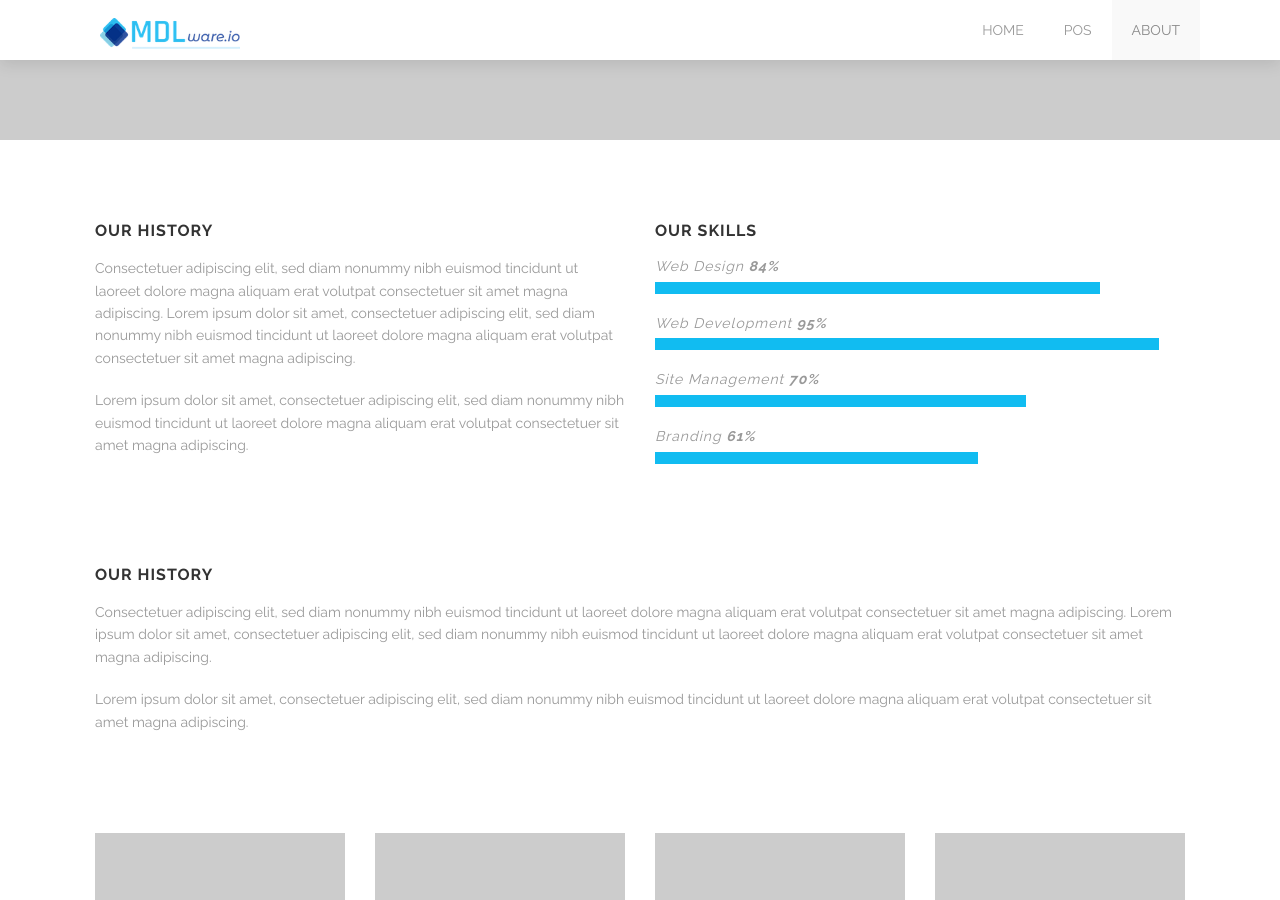
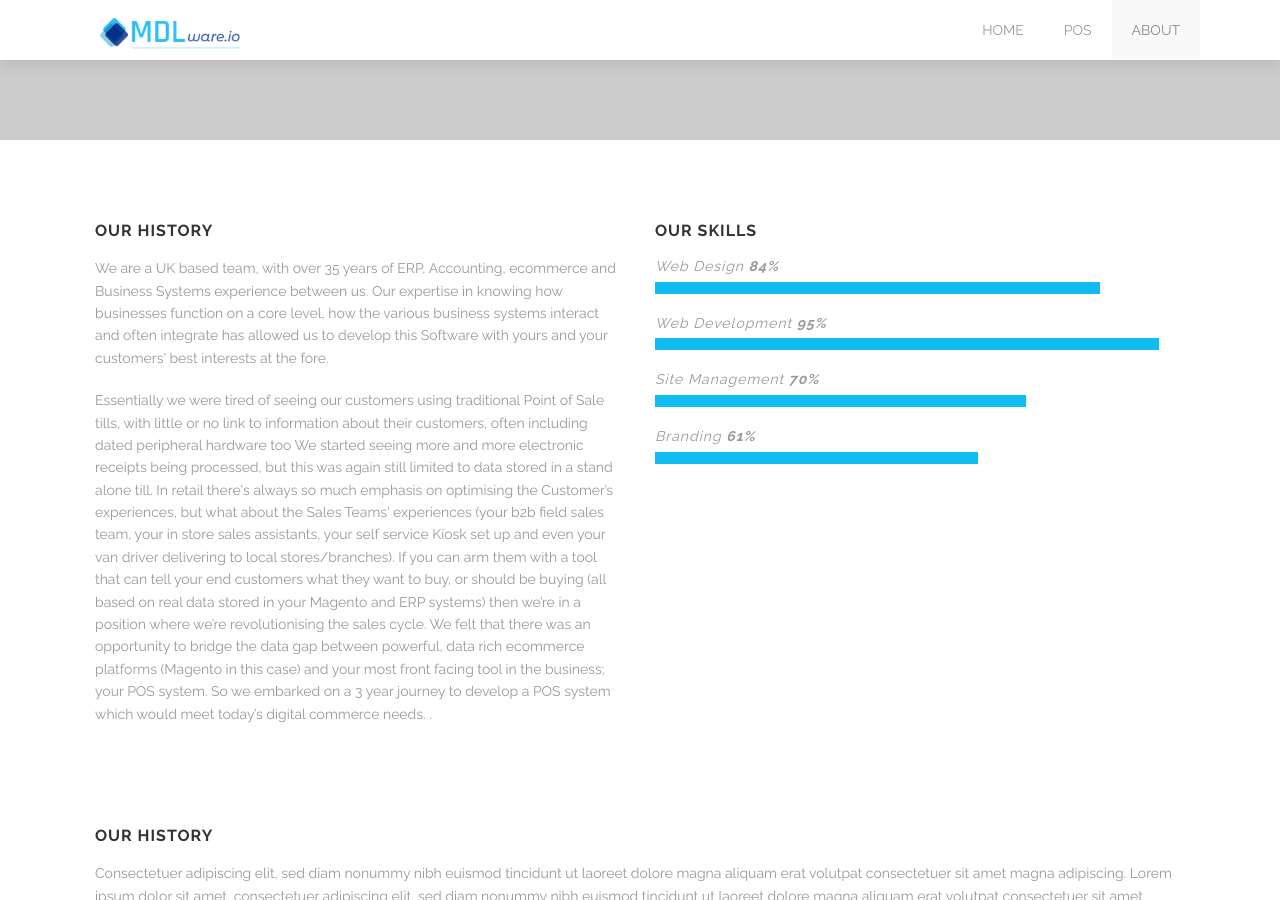
Before and after one commit to mdlware-io/mdlware-io.github.io, a Jekyll site: the page built from about-us.html, in a window 1280 px wide and 900 px high, scrolled down 253 px. Built offline with Jekyll 4.4.1, drawn with Linux system fonts in a browser that asks for light colours.

Commit message:
new text

```diff
--- a/about-us.html
+++ b/about-us.html
@@ -33,8 +33,12 @@ testimonials:
   <div class='row'>
     <div class='medium-6 columns'>
       <h3>Our history</h3>
-      <p>Consectetuer adipiscing elit, sed diam nonummy nibh euismod tincidunt ut laoreet dolore magna aliquam erat volutpat consectetuer sit amet magna adipiscing. Lorem ipsum dolor sit amet, consectetuer adipiscing elit, sed diam nonummy nibh euismod tincidunt ut laoreet dolore magna aliquam erat volutpat consectetuer sit amet magna adipiscing.</p>
-      <p>Lorem ipsum dolor sit amet, consectetuer adipiscing elit, sed diam nonummy nibh euismod tincidunt ut laoreet dolore magna aliquam erat volutpat consectetuer sit amet magna adipiscing.</p>
+      <p>We are a UK based team, with over 35 years of ERP, Accounting, ecommerce and Business Systems experience between us.  Our expertise in knowing how businesses function on a core level, how the various business systems interact and often integrate has allowed us to develop this Software with yours and your customers' best interests at the fore.</p>
+      <p>Essentially we were tired of seeing our customers using traditional Point of Sale tills, with little or no link to information about their customers, often including dated peripheral hardware too
+        We started seeing more and more electronic receipts being processed, but this was again still limited to data stored in a stand alone till.
+        In retail there's always so much emphasis on optimising the Customer’s experiences, but what about the Sales Teams' experiences (your b2b field sales team, your in store sales assistants, your self service Kiosk set up and even your van driver delivering to local stores/branches).  If you can arm them with a tool that can tell your end customers what they want to buy, or should be buying (all based on real data stored in your Magento and ERP systems) then we’re in a position where we’re revolutionising the sales cycle.
+        We felt that there was an opportunity to bridge the data gap between powerful, data rich ecommerce platforms (Magento in this case) and your most front facing tool in the business; your POS system.  So we embarked on a 3 year journey to develop a POS system which would meet today’s digital commerce needs.
+        .</p>
     </div>
     <div class='medium-6 columns'>
       <h3>Our skills</h3>
```
